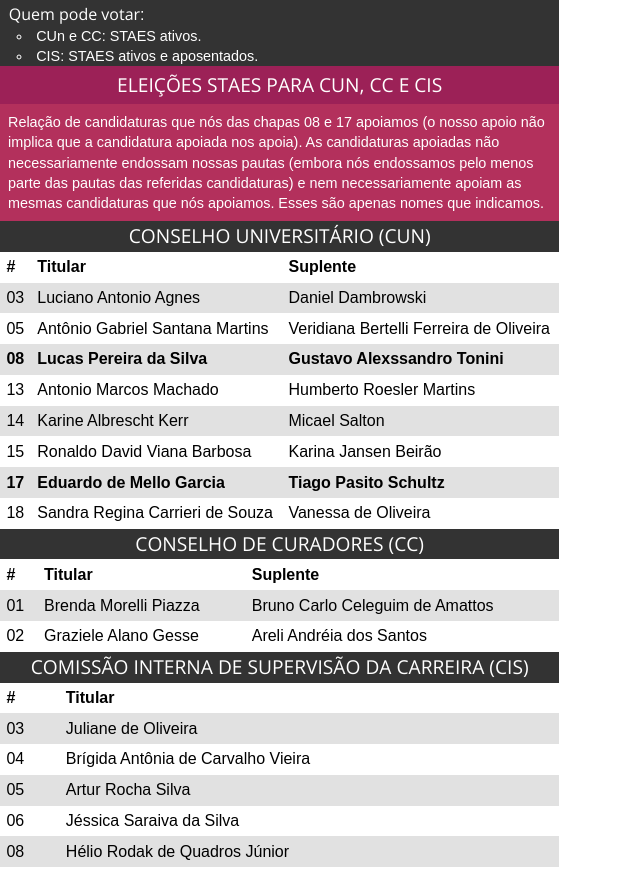
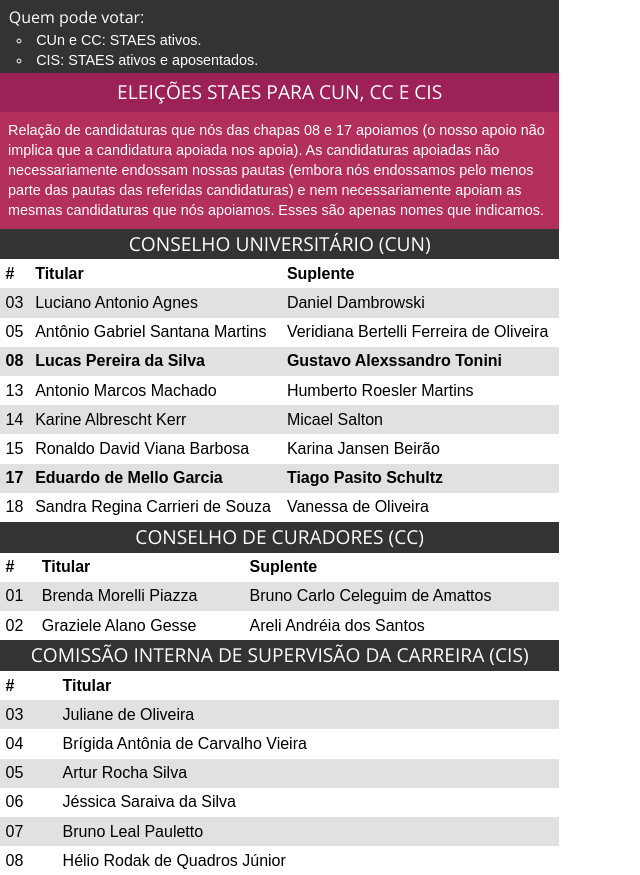
Before and after one commit to lucasPereira/eleicoes-cun, a plain HTML site: page index.html in a window 1280 px wide. Shown: the part 1514-2389 px from the top of the page, without its empty margins (0-640 px from the left). Drawn offline with nearby package versions, Linux system fonts and the light colour scheme.

Commit message:
Adição do Bruno

```diff
--- a/estilo.css
+++ b/estilo.css
@@ -2,9 +2,8 @@
 
 .lado {
 	background-color: #9C2157;
-	height: 209mm;
+	height: 210mm;
 	width: 148mm;
-	/* border: 2px solid #000; */
 }
 
 .informacoes > h1 {
@@ -63,7 +62,6 @@
 
 .candidato:nth-child(2n+1) {
 	background-color: #E1E1E1;
-	/* text-align: right; */
 }
 
 .candidato > img {
@@ -161,6 +159,6 @@
 .apoios > table th,
 .apoios > table td {
 	font-family: sans-serif;
-	padding: 0.4rem;
+	padding: 0.35rem;
 	text-align: left;
 }
--- a/index.html
+++ b/index.html
@@ -2,6 +2,7 @@
 <html lang="pt-br">
 	<head>
 		<meta charset="utf-8" />
+		<meta name="viewport" content="width=device-width, initial-scale=1.0">
 		<title>Eleições para CUn, CC e CIS</title>
 		<link rel="stylesheet" type="text/css" href="limpar.css" />
 		<link rel="stylesheet" type="text/css" href="estilo.css" />
@@ -129,6 +130,7 @@
 					<tr><td>04</td><td>Brígida Antônia de Carvalho Vieira</td></tr>
 					<tr><td>05</td><td>Artur Rocha Silva</td></tr>
 					<tr><td>06</td><td>Jéssica Saraiva da Silva</td></tr>
+					<tr><td>07</td><td>Bruno Leal Pauletto</td></tr>
 					<tr><td>08</td><td>Hélio Rodak de Quadros Júnior</td></tr>
 				</table>
 			</section>
```
